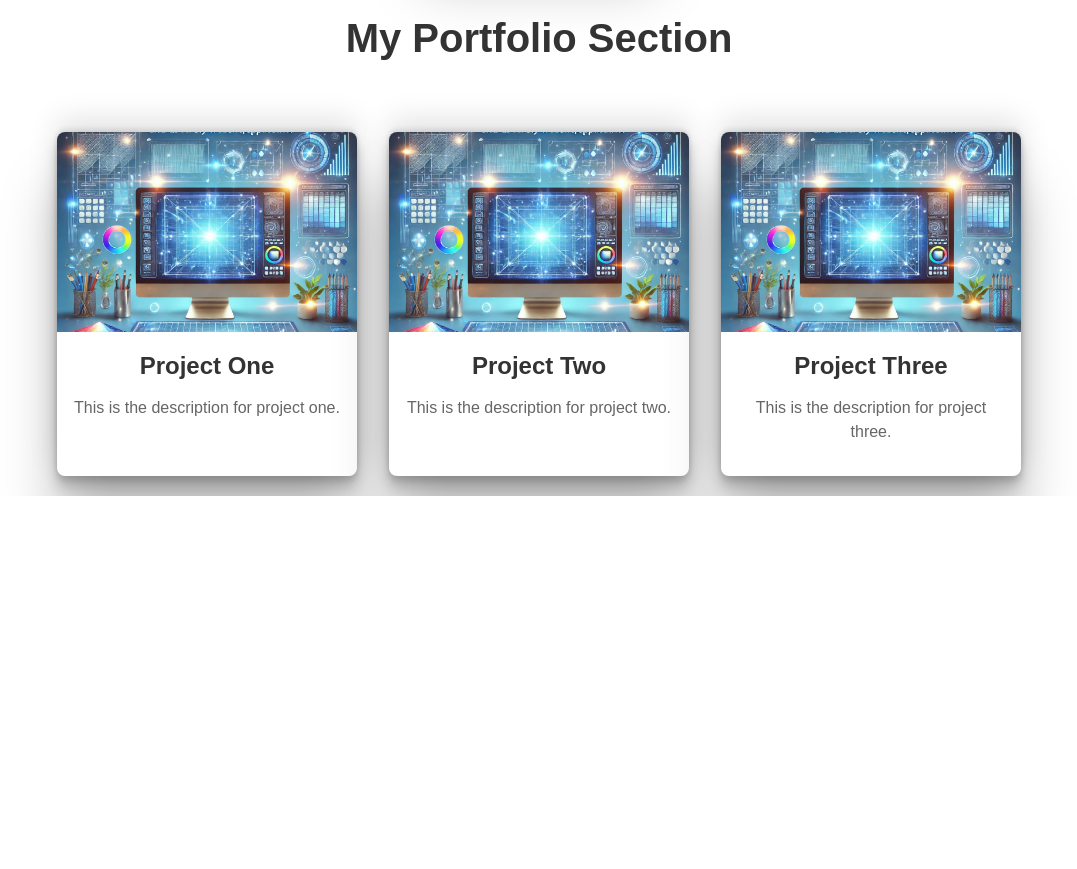
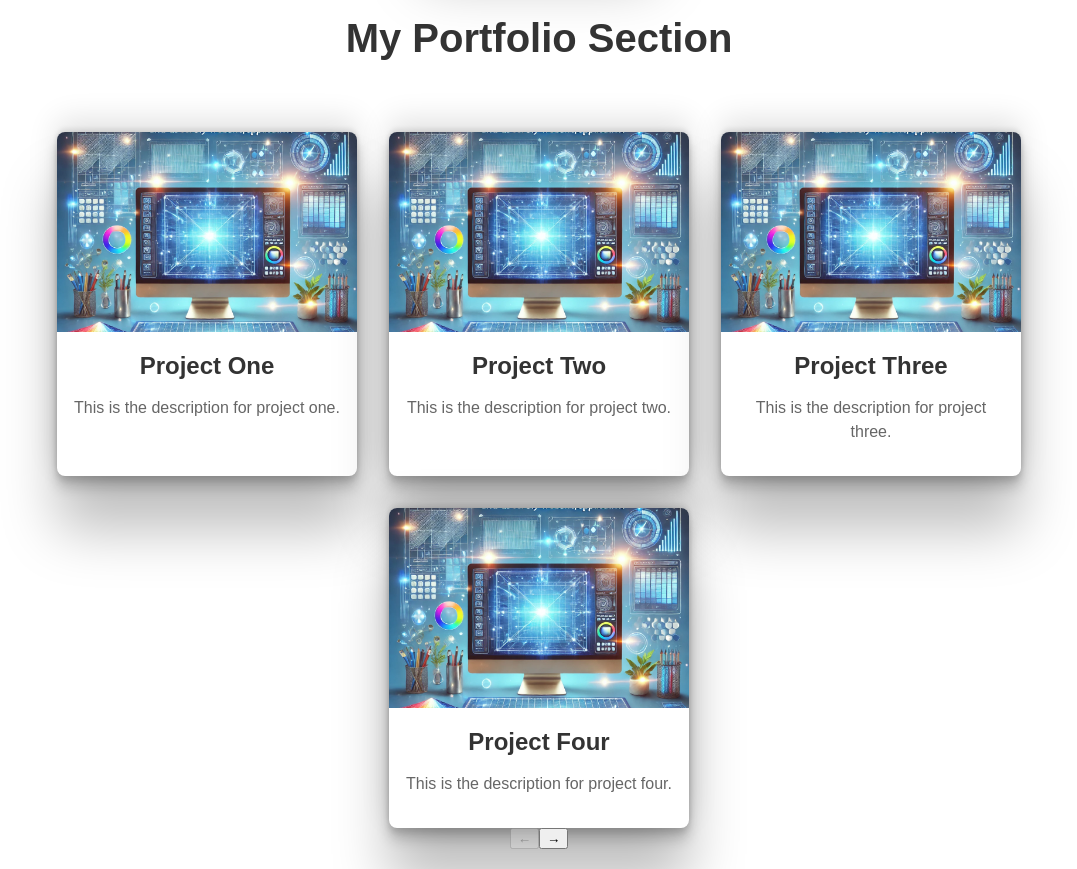
Before and after one commit to StanislavKamenov/Personal-Portfolio, a React (Create React App) app: page / in a window 1280 px wide. Shown: the part 1800-2669 px from the top of the page, without its empty margins (101-1178 px from the left). Before the commit the page ends 2296 px from the top, so only its background shows below. Built offline with nearby package versions, Linux system fonts and the light colour scheme.

Commit message:
Changes
feat(projects): Added a feat to projects

```diff
--- a/src/container/Work/Work.jsx
+++ b/src/container/Work/Work.jsx
@@ -1,10 +1,10 @@
-import React from 'react';
+import { React, useState } from 'react';
 import { motion } from 'framer-motion';
 import { useInView } from 'react-intersection-observer';
 import './work.css';
 
 import image1 from '../../assets/designing.png';
-
+import { FaGithub, FaExternalLinkAlt } from 'react-icons/fa';
 
 function Work() {
   const [ref, inView] = useInView({
@@ -12,26 +12,69 @@ function Work() {
     threshold: 0.1,
   });
 
+  const [currentPage, setCurrentPage] = useState(0);
+  const projectsPerPage = 4;
+
   const projects = [
     {
       id: 1,
       image: image1,
       title: 'Project One',
       description: 'This is the description for project one.',
+      view: 'https://example.com',
+      githubLink: 'https://github.com/example/project-one',
     },
     {
       id: 2,
       image: image1,
       title: 'Project Two',
       description: 'This is the description for project two.',
+      view: 'https://example.com',
+      githubLink: 'https://github.com/example/project-two',
     },
     {
       id: 3,
       image: image1,
       title: 'Project Three',
       description: 'This is the description for project three.',
+      view: 'https://example.com',
+      githubLink: 'https://github.com/example/project-three',
+    },
+    {
+      id: 4,
+      image: image1,
+      title: 'Project Four',
+      description: 'This is the description for project four.',
+      view: 'https://example.com',
+      githubLink: 'https://github.com/example/project-four',
+    },
+    {
+      id: 5,
+      image: image1,
+      title: 'Project Five',
+      description: 'This is the description for project five.',
+      view: 'https://example.com',
+      githubLink: 'https://github.com/example/project-five',
+    },
+    {
+      id: 6,
+      image: image1,
+      title: 'Project Six',
+      description: 'This is the description for project six.',
+      view: 'https://example.com',
+      githubLink: 'https://github.com/example/project-six',
     },
   ];
+
+  const totalPages = Math.ceil(projects.length / projectsPerPage);
+
+  const handlePrev = () => {
+    setCurrentPage((prev) => (prev > 0 ? prev - 1 : 0));
+  };
+
+  const handleNext = () => {
+    setCurrentPage((prev) => (prev < totalPages - 1 ? prev + 1 : totalPages - 1));
+  };
 
   const containerVariants = {
     hidden: { opacity: 0 },
@@ -49,6 +92,11 @@ function Work() {
     visible: { opacity: 1, y: 0, transition: { duration: 0.6 } },
   };
 
+  const currentProjects = projects.slice(
+    currentPage * projectsPerPage,
+    currentPage * projectsPerPage + projectsPerPage
+  );
+
   return (
     <div className='work' ref={ref}>
       <motion.span
@@ -65,26 +113,67 @@ function Work() {
         animate={inView ? 'visible' : 'hidden'}
         variants={containerVariants}
       >
-        {projects.map((project) => (
+        {currentProjects.map((project) => (
           <motion.div
             key={project.id}
             className='project-card'
             variants={cardVariants}
-            whileHover={{ scale: 1.1, rotate: 2, boxShadow: '0px 15px 40px rgba(0,0,0,0.4)' }}
+            whileHover={{ scale: 1.05, boxShadow: '0px 15px 40px rgba(0,0,0,0.4)' }}
             whileTap={{ scale: 0.95 }}
           >
+            <div className='image-overlay'>
               <motion.img
                 src={project.image}
                 alt={project.title}
                 className='project-image'
-              whileHover={{ scale: 1.2, rotate: -2 }}
+                whileHover={{ scale: 1.1 }}
                 transition={{ duration: 0.4 }}
               />
+              <div className='overlay-content'>
+                <a
+                  href={project.githubLink}
+                  target='_blank'
+                  rel='noopener noreferrer'
+                  className='link-icon'
+                >
+                  <FaGithub />
+                </a>
+                <a
+                  href={project.view}
+                  target='_blank'
+                  rel='noopener noreferrer'
+                  className='link-icon'
+                >
+                  <FaExternalLinkAlt />
+                </a>
+              </div>
+            </div>
             <h2 className='project-title'>{project.title}</h2>
             <p className='project-desc'>{project.description}</p>
           </motion.div>
         ))}
       </motion.div>
+
+      <div className='pagination'>
+        <motion.button
+          className='pagination-arrow'
+          onClick={handlePrev}
+          disabled={currentPage === 0}
+          whileHover={{ scale: 1.2 }}
+          whileTap={{ scale: 0.9 }}
+        >
+          &#8592;
+        </motion.button>
+        <motion.button
+          className='pagination-arrow'
+          onClick={handleNext}
+          disabled={currentPage === totalPages - 1}
+          whileHover={{ scale: 1.2 }}
+          whileTap={{ scale: 0.9 }}
+        >
+          &#8594;
+        </motion.button>
+      </div>
     </div>
   );
 }
--- a/src/container/Work/work.css
+++ b/src/container/Work/work.css
@@ -49,3 +49,33 @@
     color: #666;
     padding: 0 1rem 1rem;
 }
+.image-overlay:hover .project-image {
+    transform: scale(1.1);
+    filter: brightness(50%);
+  }
+
+  .overlay-content {
+    position: absolute;
+    top: 50%;
+    left: 50%;
+    transform: translate(-50%, -50%);
+    display: flex;
+    gap: 15px;
+    opacity: 0;
+    transition: opacity 0.3s ease-in-out;
+  }
+
+  .image-overlay:hover .overlay-content {
+    opacity: 1;
+  }
+
+  .link-icon {
+    color: #fff;
+    margin-top: -5rem;
+    font-size: 2rem;
+    transition: color 0.3s ease;
+  }
+
+  .link-icon:hover {
+    color: #007BFF; /* Промени цвета според дизайна */
+  }
```
Lines whose indentation alone changed are shown as unchanged.
